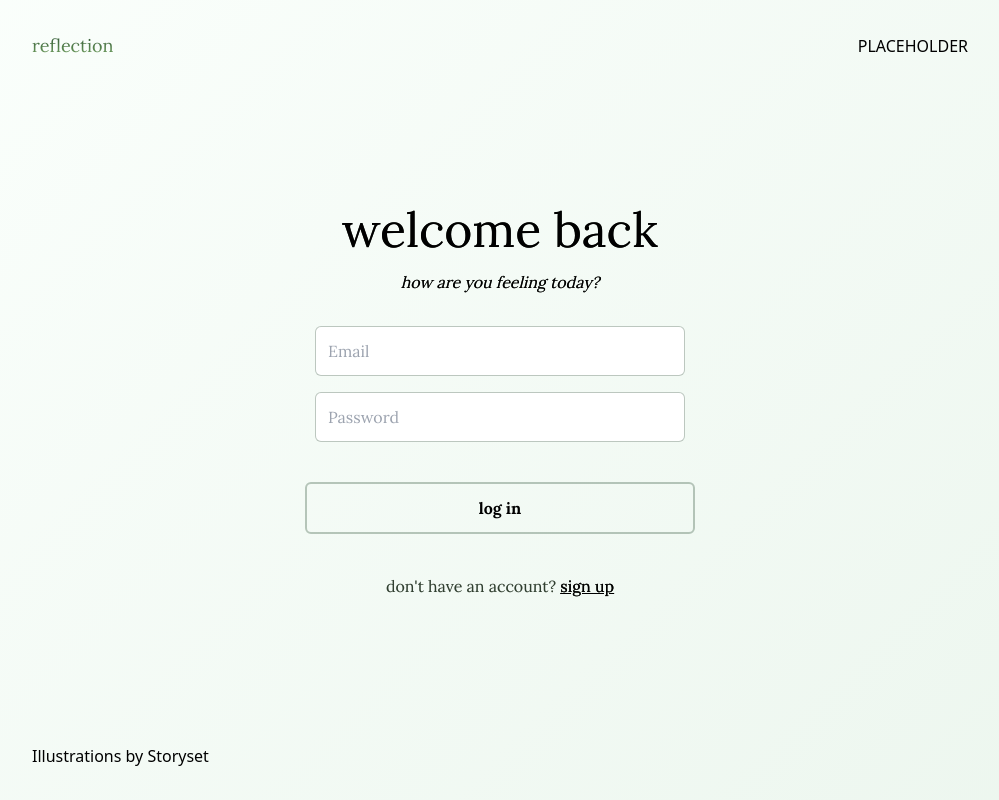
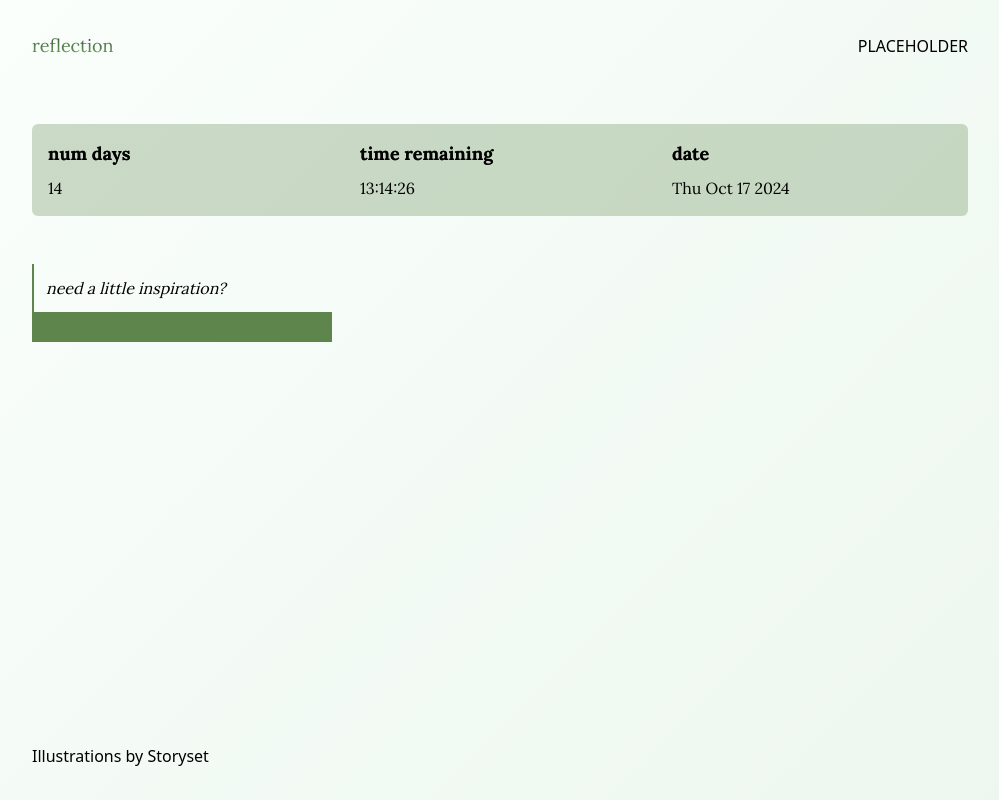
Before and after one commit to shamikaredkar/Reflection, a Next.js app: page /dashboard in a window 1280 px wide. Shown: the whole page, without its empty margins (140-1139 px from the left). Built offline with nearby package versions, Linux system fonts and the light colour scheme.

Commit message:
Implemented the scratch effect

```diff
--- /dev/null
+++ b/app/components/Dashboard.css
@@ -0,0 +1,34 @@
+.scratch-container {
+    position: relative;
+    width: 500px;
+    height: 30px;
+    margin-bottom: 32px;
+    overflow: hidden;
+}
+
+.scratch-text {
+    position: absolute;
+    top: 0;
+    left: 0;
+    display: flex;
+    justify-content: center;
+    align-items: center;
+    font-size: 12px;
+    font-weight: bold;
+    color: #23482B;
+    z-index: 1;
+    user-select: none;
+}
+
+canvas {
+    position: absolute;
+    top: 0;
+    left: 0;
+    z-index: 2;
+    /* The scratchable overlay will be on top */
+    cursor: grab;
+}
+
+canvas:active {
+    cursor: grabbing;
+}
--- a/app/components/Dashboard.js
+++ b/app/components/Dashboard.js
@@ -1,7 +1,37 @@
 import React from 'react'
+import { Lora } from 'next/font/google'
+import ScratchCard from './ScratchCard'
+
+
+const inter = Lora({
+  subsets: ['latin'], // You can specify other subsets if needed
+  weight: ['400', '700'], // Specify the weights you want to use
+  style: ['normal', 'italic'], // Specify the styles you want to use
+})
 
 export default function Dashboard() {
+  const statuses = {
+    num_days: 14,
+    time_remaining: '13:14:26',
+    date: (new Date()).toDateString()
+  }
   return (
-    <div>Dashboard</div>
+    <div className={'flex flex-col flex-1 gap-8 sm:gap-10 md:gap-12 ' + inter.className}>
+      <div className='grid grid-cols-1 sm:grid-cols-3 bg-[#5E854C]/30 rounded-md'>
+        {Object.keys(statuses).map((status, statusIndex) => {
+          return (
+            <div key={statusIndex} className='p-4 flex flex-col gap-1 sm:gap-2'>
+              <p className='font-bold lowercase blackolive text-xs sm:text-lg'>{status.replaceAll('_', ' ')}</p>
+              <p className='text-base sm:text-md'>{statuses[status]}</p>
+            </div>
+          )
+        })}
+      </div>
+      <div className=''>
+        <p className='italic border-l-2 p-3 border-[#5E854C]'>need a little inspiration?</p>
+        <ScratchCard/>
+      </div>
+      <h4 className='text-3xl sm:text-4xl md:text-5xl'></h4>
+    </div>
   )
 }
--- /dev/null
+++ b/app/components/ScratchCard.js
@@ -0,0 +1,76 @@
+'use client';
+import React, { useEffect } from 'react';
+import './Dashboard.css';
+
+export default function ScratchCard() {
+  useEffect(() => {
+    const canvas = document.getElementById('scratch-card');
+    const ctx = canvas.getContext('2d');
+
+    const width = 300;
+    const height = 100;
+    canvas.width = width;
+    canvas.height = height;
+
+    // Step 1: Apply the black overlay (this is the scratchable part)
+    const applyOverlay = () => {
+      ctx.fillStyle = '#5E854C'; // Black overlay
+      ctx.fillRect(0, 0, width, height); // Apply black overlay
+    };
+
+    // Step 2: Scratch logic to remove the black overlay
+    const scratch = (x, y) => {
+      ctx.globalCompositeOperation = 'destination-out'; // Erase the overlay
+      ctx.beginPath();
+      ctx.arc(x, y, 20, 0, Math.PI * 2); // Scratch a circular area
+      ctx.fill();
+    };
+
+    let isScratching = false;
+
+    const startScratch = (e) => {
+      isScratching = true;
+      const rect = canvas.getBoundingClientRect();
+      const x = e.clientX - rect.left;
+      const y = e.clientY - rect.top;
+      scratch(x, y);
+    };
+
+    const continueScratch = (e) => {
+      if (!isScratching) return;
+      const rect = canvas.getBoundingClientRect();
+      const x = e.clientX - rect.left;
+      const y = e.clientY - rect.top;
+      scratch(x, y);
+    };
+
+    const stopScratch = () => {
+      isScratching = false;
+    };
+
+    // Add event listeners for scratch functionality
+    canvas.addEventListener('mousedown', startScratch);
+    canvas.addEventListener('mousemove', continueScratch);
+    window.addEventListener('mouseup', stopScratch);
+
+    // Apply the overlay on load
+    applyOverlay(); // Apply the black overlay first
+
+    // Cleanup event listeners on unmount
+    return () => {
+      canvas.removeEventListener('mousedown', startScratch);
+      canvas.removeEventListener('mousemove', continueScratch);
+      window.removeEventListener('mouseup', stopScratch);
+    };
+  }, []);
+
+  return (
+    <div className="main-container">
+      <div className="scratch-container">
+        {/* The text will be placed underneath the canvas */}
+        <div className="scratch-text">what do you wish to release today?</div>
+        <canvas id="scratch-card" width={200} height={50}></canvas>
+      </div>
+    </div>
+  );
+}
--- a/app/dashboard/page.js
+++ b/app/dashboard/page.js
@@ -8,7 +8,7 @@ export const metadata = {
 }
 
 export default function DashboardPage(){
-    const isAuthenticaed = false
+    const isAuthenticaed = true
     let children = (<Login/>)
     if (isAuthenticaed){
         children = (<Dashboard/>)
--- a/app/globals.css
+++ b/app/globals.css
@@ -6,6 +6,7 @@
 body {
     background: linear-gradient(135deg, #FBFFFC, #ECF6EE);
 }
+
 
 /* Custom text gradient utility */
 @layer utilities {
```
Also changed, not shown: app/components/Why.js (added).
